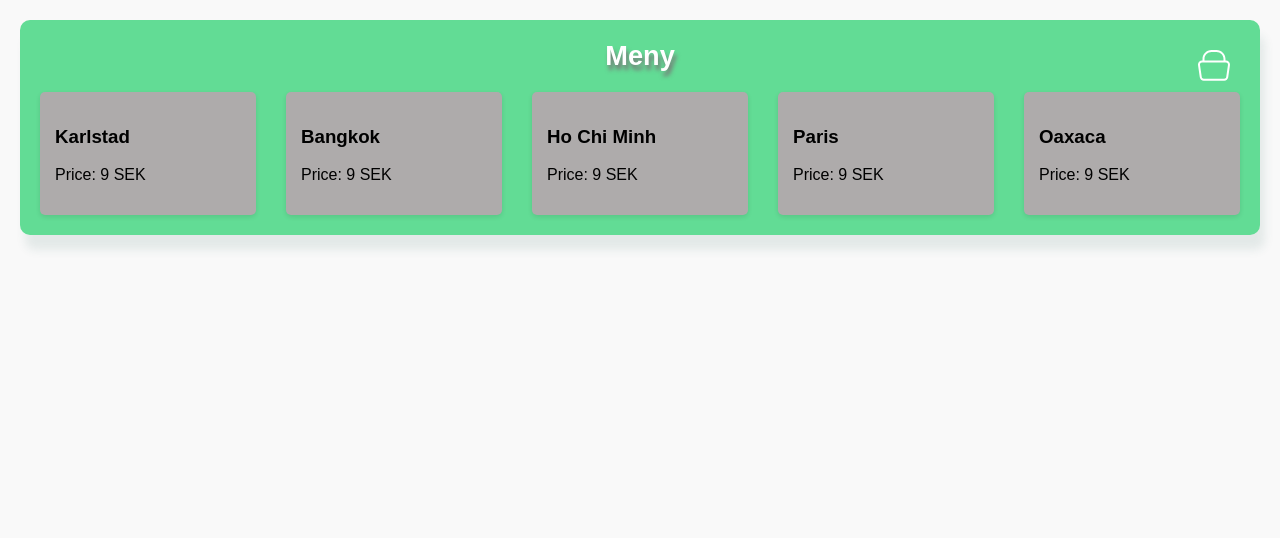
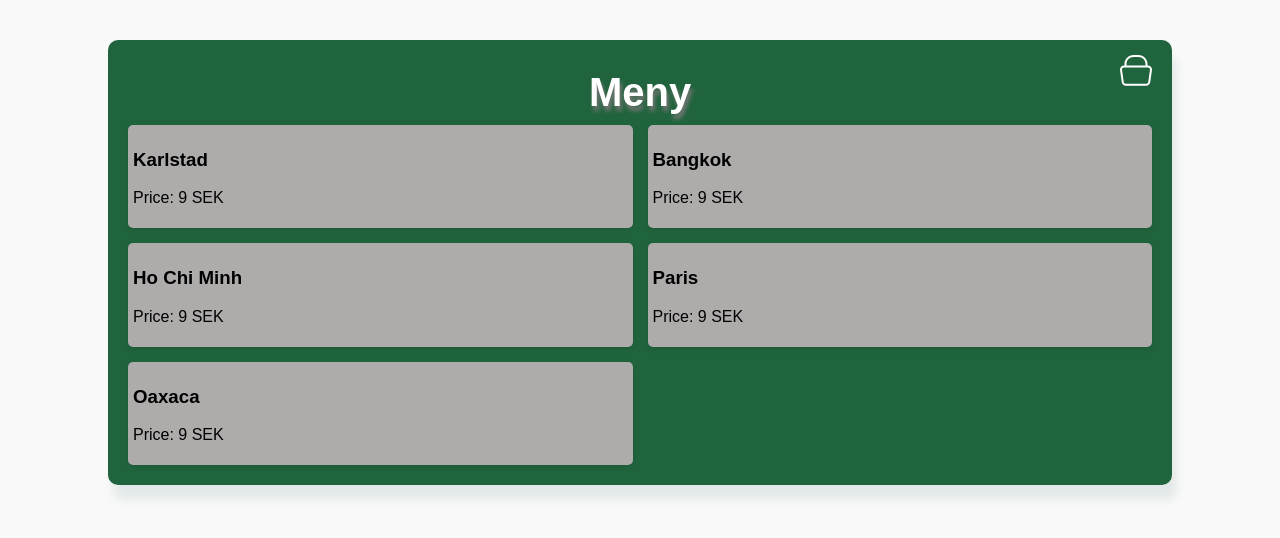
Before and after one commit to elhambashari/yumyum, a plain HTML site: page index.html in a window 1280 px wide. Drawn offline with Linux system fonts and the light colour scheme.

Commit message:
css  repository added

```diff
--- a/style.css
+++ b/style.css
@@ -7,7 +7,7 @@ body {
 }
 
 .page.active {
-    background-color: #62dc95;
+    background-color: #20643d;
     border-radius: 10px;
     padding: 20px;
     position: relative;
@@ -17,11 +17,14 @@ body {
 
 .menu-title {
     text-align: center;
-    font-size: 1.7rem;
+    font-size: 1.5rem;
     color: white;
-    margin: 0 0 20px;
+    margin: 10px 10px 10px 10px;
 	text-shadow: 2px 5px 4px rgb(119, 118, 118);
+
 }
+
+
 
 /* Cart Icon and Badge Styling */
 #cart-icon-container {
@@ -51,17 +54,32 @@ body {
 }
 
 .items-container {
-    display: flex;
-	flex-direction: column;
+  display: grid;
+  grid-template-columns:(2,1fr);
     gap: 15px;
+
 }
+
 
 .item {
     background: #aeabab;
-    padding: 15px;
+    padding: 5px;
     border-radius: 5px;
     box-shadow: 0 2px 5px rgba(0, 0, 0, 0.1);
     cursor: pointer;
+}
+
+.item:hover {
+    background-color: rgb(65, 63, 63);
+    color: white;
+}
+
+.item:hover::after {
+
+    display: block;
+    background-color: rgba(0, 0, 0, 0.2);
+    margin-top: 10px;
+    width: 100%;
 }
 
 .page {
@@ -74,45 +92,39 @@ body {
   }
 
 #order {
-    background-color: white;
+    background-color:  #20643d;
 }
 
 #total {
     margin-top: 20px;
 }
 
-/* Responsive Media Queries */
+
+
+
+/* For tablets and larger screens */
 @media (min-width: 768px) {
-    .menu-container {
-        margin: 20px auto;
-        max-width: 600px;
+    .menu-title {
+        font-size: 2rem;
     }
 
     .items-container {
-        flex-direction: row;
-        gap: 20px;
-    }
-
-    .item {
-        width: calc(50% - 10px);
+        grid-template-columns: repeat(2, 1fr);
     }
 }
 
+/* For desktops and wider screens */
 @media (min-width: 1024px) {
-    .menu-container {
-        max-width: 800px;
+    .menu-title {
+        font-size: 2.5rem;
     }
 
     .items-container {
-        gap: 30px;
+        grid-template-columns: repeat(2, 1fr);
     }
 
-    .item {
-        width: calc(33.333% - 20px);
-    }
-
-    #cart-icon-container {
-        top: 30px;
-        right: 30px;
+    .page.active {
+        margin: 40px auto;
+        width: 80%;
     }
 }
```
Also changed, not shown: tanent .json (+0 -9 lines).
